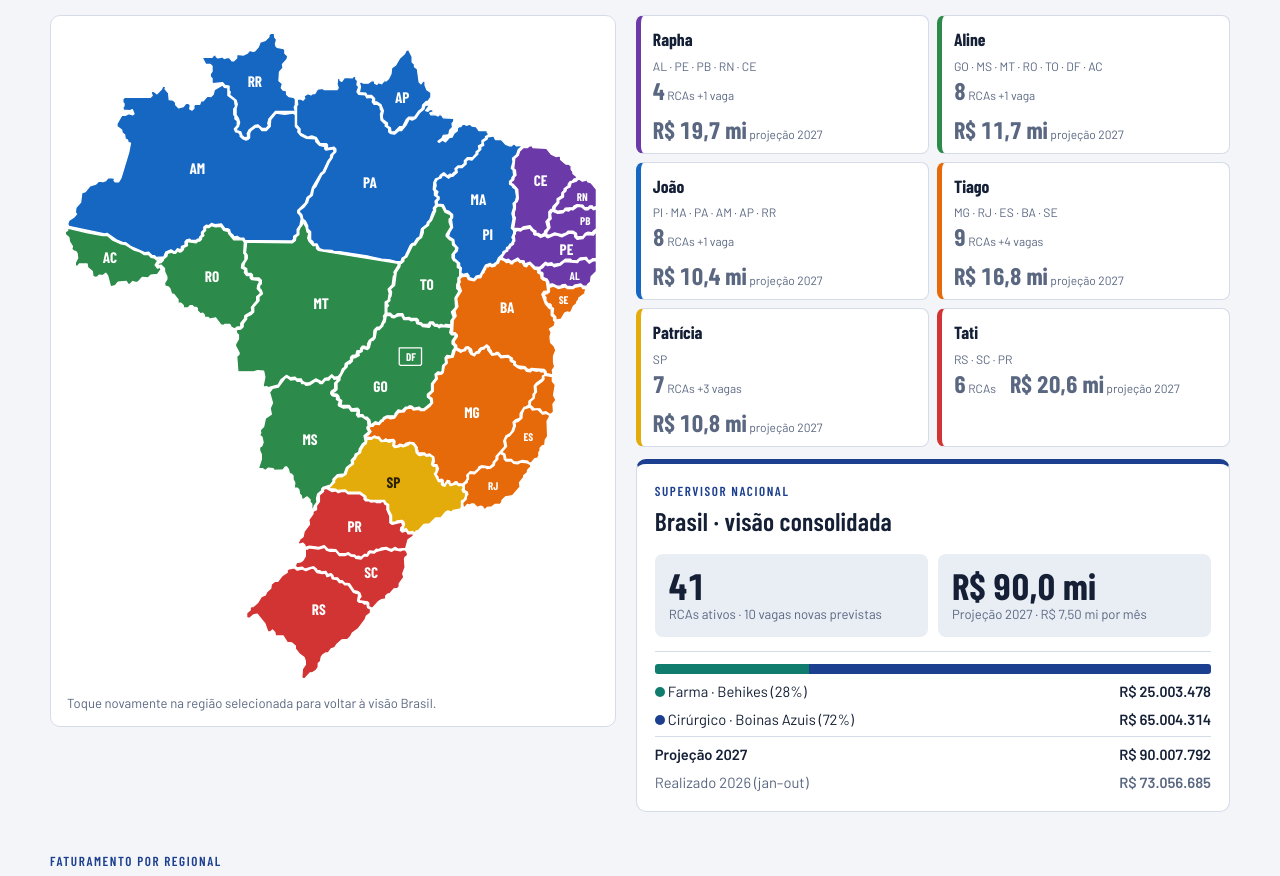
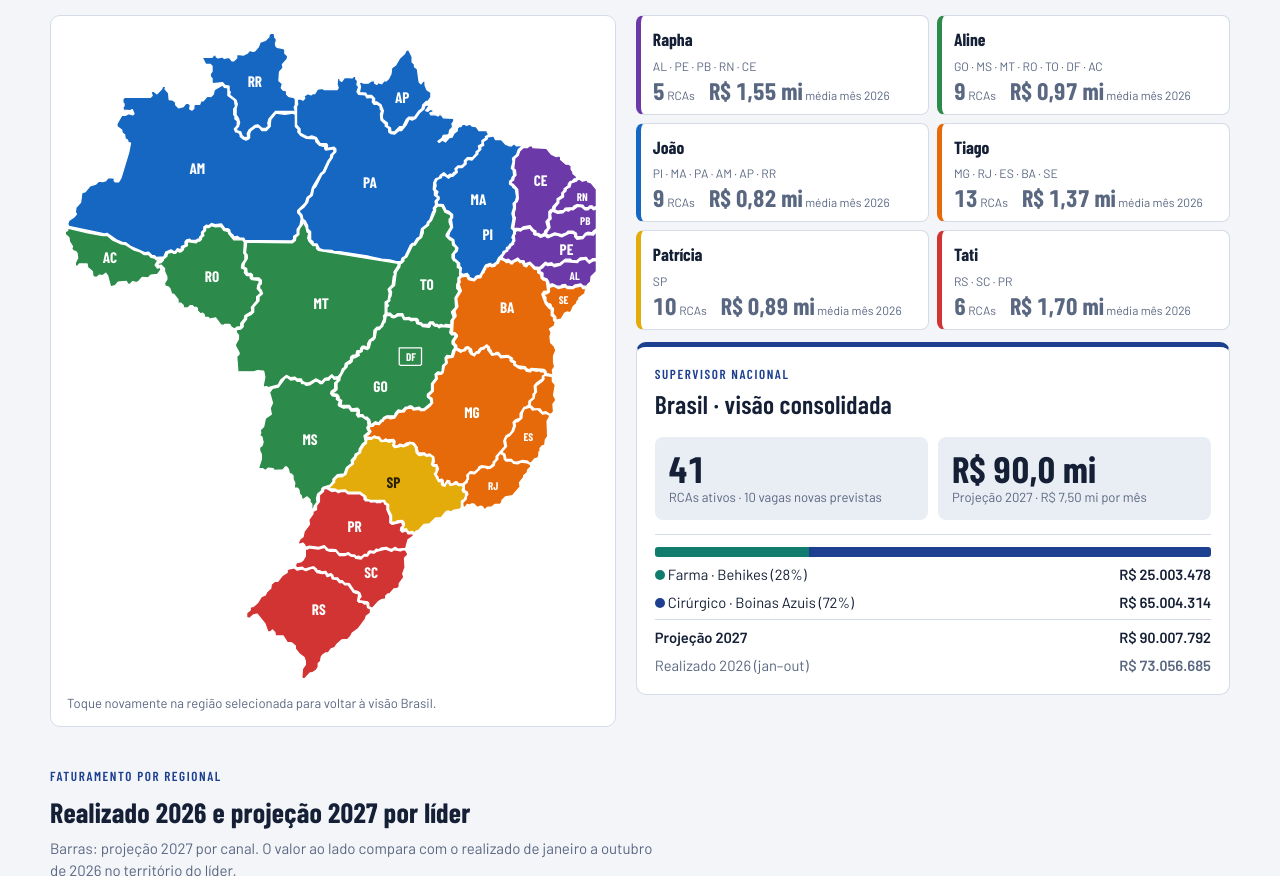
Before and after one commit to gehlen-gif/plano-gestao-boped-2027, a plain HTML site: page v2/index.html in a window 1280 px wide. Shown: the part 1383-2259 px from the top of the page. Drawn offline with nearby package versions, Linux system fonts and the light colour scheme.

Commit message:
Painel V2: cartões das regionais com média mês 2026, como na V1
Co-Authored-By: Claude Opus 5.5 <noreply@anthropic.com>
Claude-Session: https://claude.ai/code/session_01Py4ptZjVsgDZC1GW8eBR4N

```diff
--- a/v2/index.html
+++ b/v2/index.html
@@ -396,7 +396,7 @@ let current=null;
 function renderList(){
   list.innerHTML=REGIONS.map(r=>{const v=val(r);return `<button class="reg" style="--c:${r.c}" data-r="${r.id}" aria-pressed="${r.id===current}">
     <span class="n">${r.nome}</span><span class="u">${r.ufs.join(' · ')}</span>
-    <span class="big"><span><b>${r.rcaF+r.rcaC}</b> RCAs${r.novos?` +${r.novos} vaga${r.novos>1?'s':''}`:''}</span><span><b>${mi(v.total,1)}</b> projeção 2027</span></span></button>`}).join('');
+    <span class="big"><span><b>${r.n}</b> RCAs</span><span><b>${mi(v.t26/10,2)}</b> média mês 2026</span></span></button>`}).join('');
   list.querySelectorAll('.reg').forEach(b=>b.addEventListener('click',()=>select(b.dataset.r,true)));
 }
 function select(id,toggle){
```
